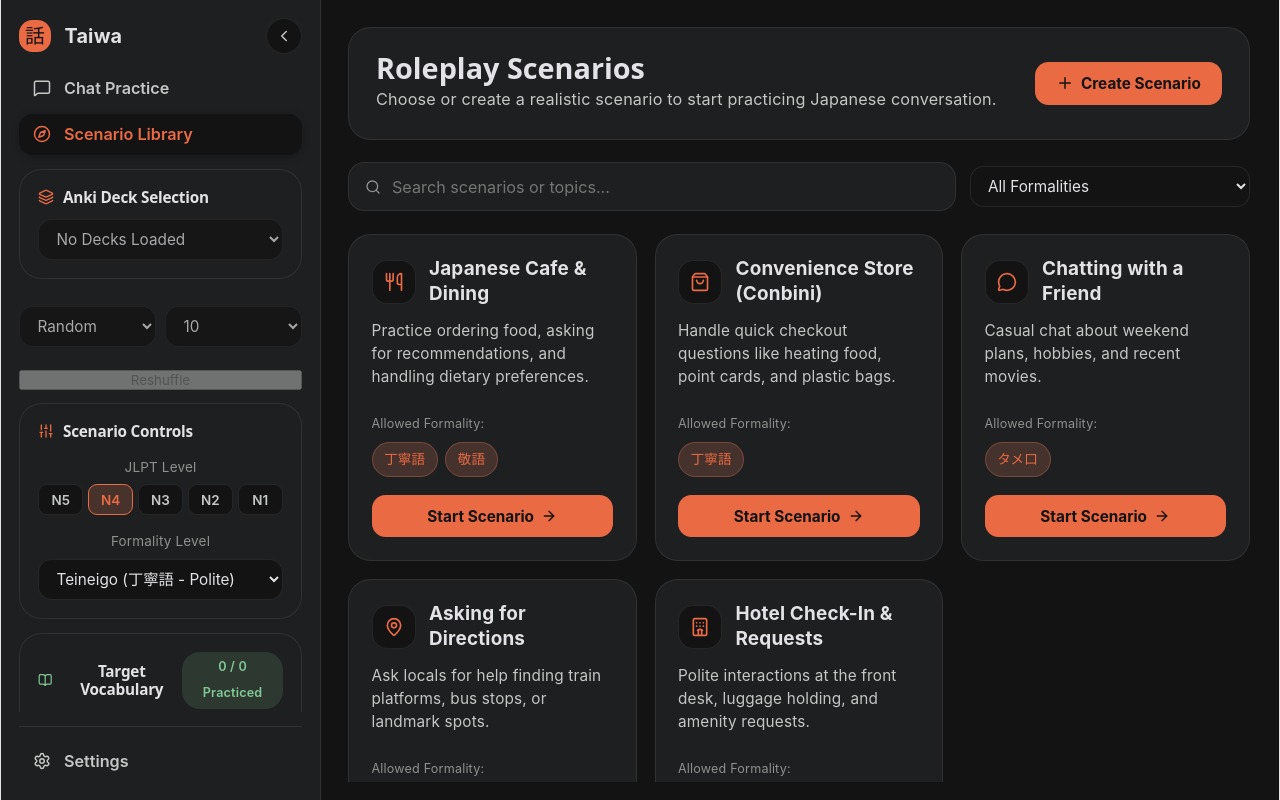
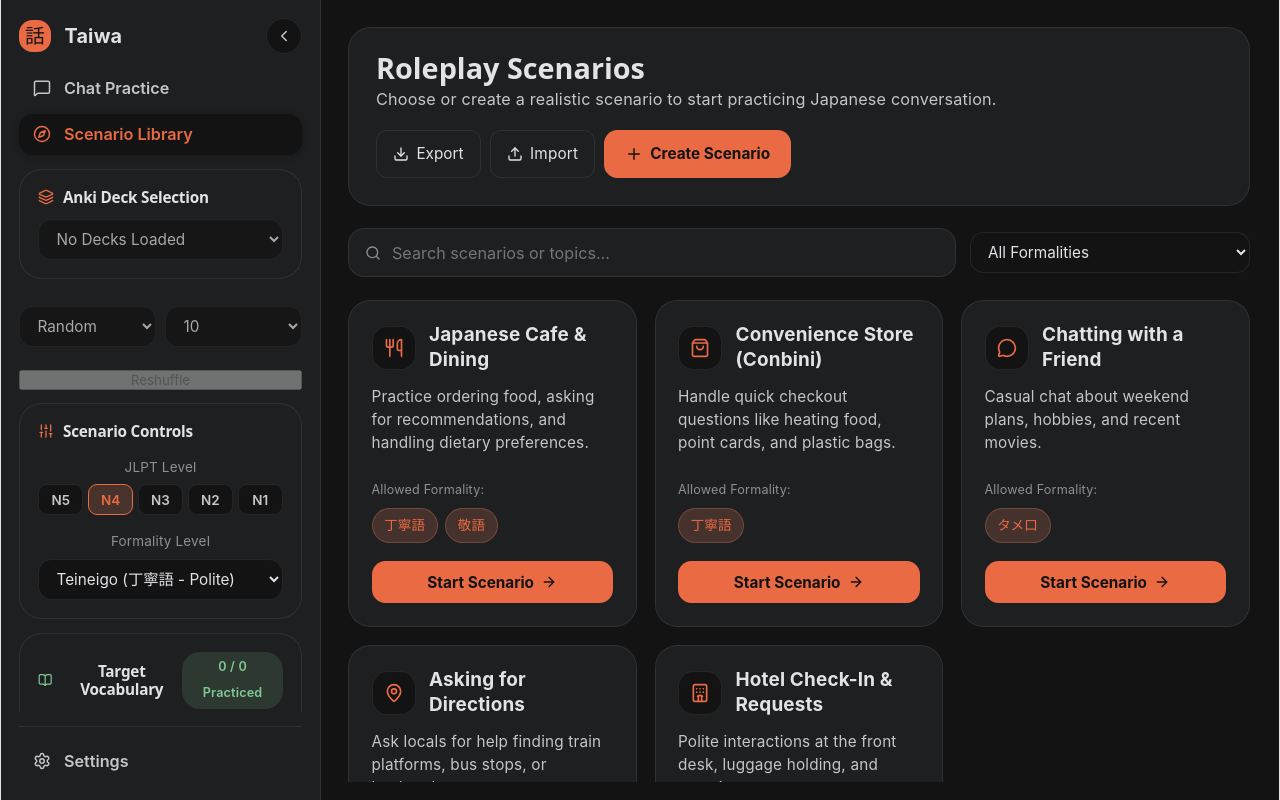
Before and after one commit to arvin-arvin/taiwa-og, a React (Vite) app: page / in a window 1280 px wide. Both pictures are taken after a click on the button "Scenario Library". Built offline with nearby package versions, Linux system fonts and the light colour scheme.

Commit message:
import and export scenarios

```diff
--- a/src/App.css
+++ b/src/App.css
@@ -1372,3 +1372,20 @@ rt {
     align-items: flex-start;
   }
 }
+
+.secondary-btn {
+  display: inline-flex;
+  align-items: center;
+  gap: 0.4rem;
+  padding: 0.55rem 0.9rem;
+  border-radius: 0.6rem;
+  border: 1px solid var(--border-subtle);
+  background: transparent;
+  color: var(--text-primary);
+  font-size: 0.85rem;
+  cursor: pointer;
+}
+
+.secondary-btn:hover {
+  border-color: var(--shu-500);
+}
--- a/src/App.jsx
+++ b/src/App.jsx
@@ -3,7 +3,13 @@ import { invokeAnki, sanitizeCard } from './services/anki';
 import { generateRoleplayResponse, generateReplyHints } from './services/ai'; // <--- Import generateReplyHints
 import { speakJapanese } from './services/speech';
 import { translations } from './constants/translations';
-import { DEFAULT_SCENARIOS, getCustomScenarios, saveCustomScenario } from './constants/scenarios';
+import {
+  DEFAULT_SCENARIOS,
+  getCustomScenarios,
+  saveCustomScenario,
+  exportCustomScenarios,
+  importCustomScenarios,
+} from './constants/scenarios';
 import { loadSettings, saveSettings, isAiConfigured } from './services/settings';
 import { sanitizeFurigana } from './services/sanitize';
 import {
@@ -44,7 +50,8 @@ import {
   RotateCcw,
   ChevronLeft,
   ChevronRight,
-
+  Download,
+  Upload,
 
 } from 'lucide-react';
 import './App.css';
@@ -347,6 +354,34 @@ useEffect(() => {
     return () => clearTimeout(timer);
   }
 }, [messages, input]);
+
+  const handleExportScenarios = () => {
+    if (getCustomScenarios().length === 0) {
+      window.alert('You have no custom scenarios to export yet.');
+      return;
+    }
+    const blob = new Blob([exportCustomScenarios()], { type: 'application/json' });
+    const url = URL.createObjectURL(blob);
+    const a = document.createElement('a');
+    a.href = url;
+    a.download = 'taiwa-scenarios.json';
+    a.click();
+    URL.revokeObjectURL(url);
+  };
+
+  const handleImportFile = async (e) => {
+    const file = e.target.files?.[0];
+    e.target.value = '';
+    if (!file) return;
+    try {
+      if (file.size > 1024 * 1024) throw new Error('That file is too large.');
+      const { added, skipped } = importCustomScenarios(await file.text());
+      setScenarios([...DEFAULT_SCENARIOS, ...getCustomScenarios()]);
+      window.alert(`Imported ${added} scenario(s).${skipped ? ` Skipped ${skipped} invalid.` : ''}`);
+    } catch (err) {
+      window.alert(err.message);
+    }
+  };
 
   const handleCreateScenario = (e) => {
     e.preventDefault();
@@ -753,7 +788,7 @@ useEffect(() => {
               <div className="notice-banner">
                 <div>
                   <strong>Add an AI key to start chatting.</strong>
-                  <span> Open settings, and add your own AI key, proxy is available</span>
+                  <span>Open settings, and add your own AI key, proxy is available</span>
                 </div>
                 <button
                   type="button"
@@ -929,6 +964,21 @@ useEffect(() => {
               <h1 className="scenarios-title">{t.scenariosTitle}</h1>
               <p className="scenarios-sub">{t.scenariosSubtitle}</p>
             </div>
+            <div style={{ display: 'flex', gap: '0.5rem', flexWrap: 'wrap' }}>
+              <button type="button" className="secondary-btn" onClick={handleExportScenarios}>
+                <Download style={{ width: 16, height: 16 }} />
+                Export
+              </button>
+              <label className="secondary-btn">
+                <Upload style={{ width: 16, height: 16 }} />
+                Import
+                <input
+                  type="file"
+                  accept="application/json,.json"
+                  onChange={handleImportFile}
+                  style={{ display: 'none' }}
+                />
+              </label>
               <button
                 onClick={() => setShowCreateModal(true)}
                 className="primary-btn"
@@ -937,6 +987,7 @@ useEffect(() => {
                 <Plus style={{ width: 18, height: 18 }} />
                 {t.createScenarioBtn}
               </button>
+            </div>
           </div>
 
           <div className="scenarios-filter-bar">
--- a/src/constants/scenarios.js
+++ b/src/constants/scenarios.js
@@ -87,3 +87,62 @@ export function saveCustomScenario(scenario) {
   localStorage.setItem('custom_scenarios', JSON.stringify(updated));
   return updated;
 }
+
+const FORMALITIES = [
+  'Casual (タメ口)',
+  'Teineigo (丁寧語 - Polite)',
+  'Keigo (敬語 - Honorific/Humble)',
+];
+const MAX_IMPORT = 50;
+
+const clip = (v, n = 300) => (typeof v === 'string' ? v.trim().slice(0, n) : '');
+
+export function exportCustomScenarios() {
+  return JSON.stringify(
+    { app: 'taiwa', version: 1, scenarios: getCustomScenarios() },
+    null,
+    2
+  );
+}
+
+/** Validates an imported file and adds the good scenarios. Throws a readable error. */
+export function importCustomScenarios(jsonText) {
+  let data;
+  try {
+    data = JSON.parse(jsonText);
+  } catch {
+    throw new Error('That file is not valid JSON.');
+  }
+  const list = Array.isArray(data) ? data : data?.scenarios;
+  if (!Array.isArray(list)) throw new Error('No scenarios found in that file.');
+
+  const clean = [];
+  list.slice(0, MAX_IMPORT).forEach((s, i) => {
+    const titleEn = clip(s?.title?.en);
+    const greeting = clip(s?.initialMessage?.text, 500);
+    if (!titleEn || !greeting) return;
+
+    const formalities = Array.isArray(s.supportedFormalities)
+      ? s.supportedFormalities.filter((f) => FORMALITIES.includes(f))
+      : [];
+    const descEn = clip(s.description?.en, 500);
+
+    clean.push({
+      id: `custom-${Date.now()}-${i}`,
+      title: { en: titleEn, ja: clip(s.title.ja) || titleEn },
+      description: { en: descEn, ja: clip(s.description?.ja, 500) || descEn },
+      supportedFormalities: formalities.length ? formalities : [FORMALITIES[1]],
+      initialMessage: {
+        text: greeting,
+        translation: clip(s.initialMessage.translation, 500) || greeting,
+        furiganaHtml: clip(s.initialMessage.furiganaHtml, 1000) || greeting,
+      },
+      icon: clip(s.icon, 40) || 'Sparkles',
+    });
+  });
+
+  if (clean.length === 0) throw new Error('No valid scenarios found in that file.');
+
+  localStorage.setItem('custom_scenarios', JSON.stringify([...clean, ...getCustomScenarios()]));
+  return { added: clean.length, skipped: Math.min(list.length, MAX_IMPORT) - clean.length };
+}
```
Lines whose indentation alone changed are shown as unchanged.
